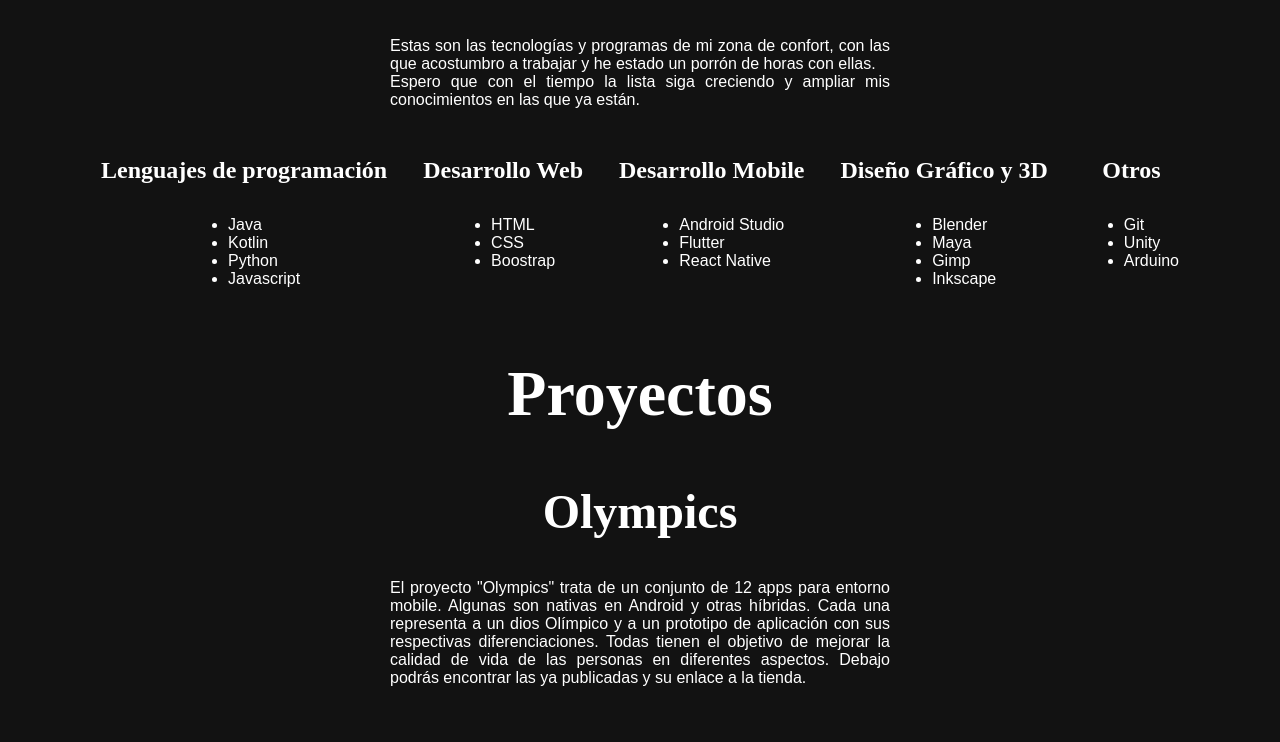
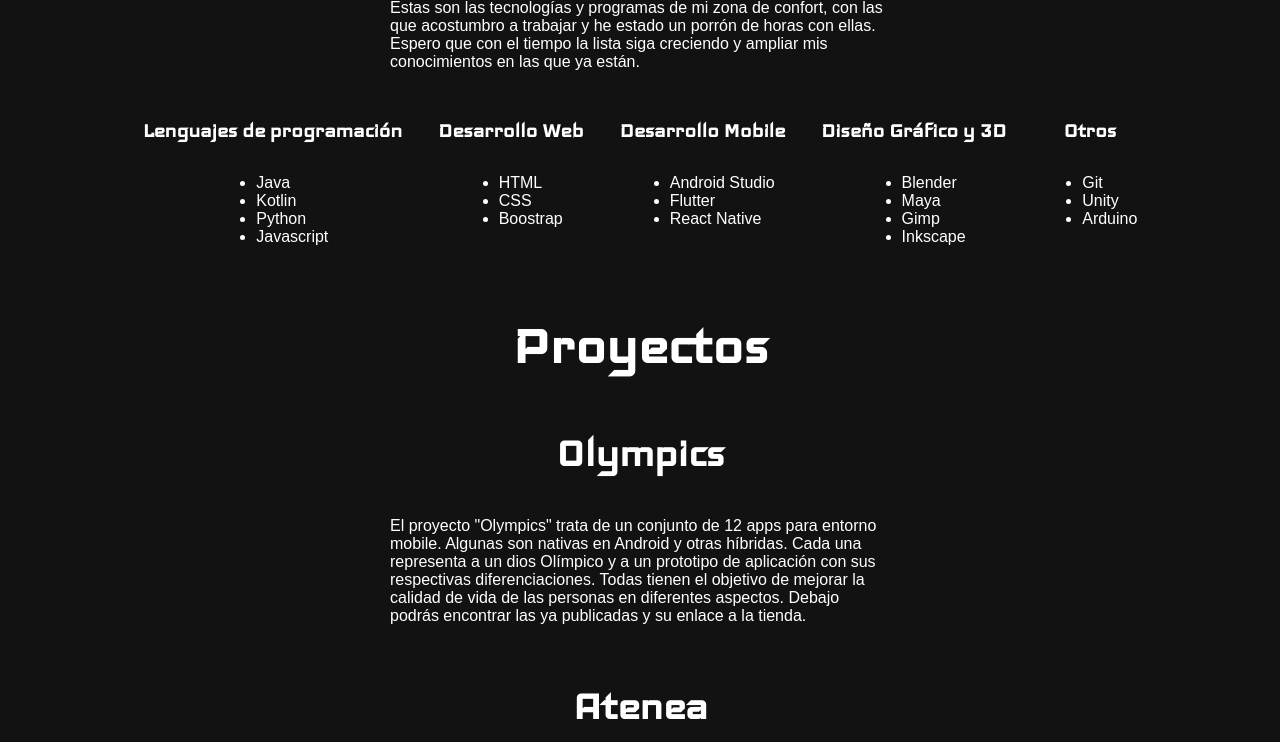
Before and after one commit to emedp/emedp.github.io, a plain HTML site: page index.html in a window 1280 px wide. Shown: the part 766-1508 px from the top of the page. Drawn offline with Linux system fonts and the light colour scheme.

Commit message:
brand font

```diff
--- a/style.css
+++ b/style.css
@@ -6,6 +6,13 @@ NEGRO:
 #000000
 GRIS: #121212
 */
+
+/* FONTS */
+
+@font-face {
+  font-family: Iceland;
+  src: url(assets/fonts/Iceland-Regular.ttf);
+}
 
 /* HTML BASIC TAGS */
 
@@ -34,7 +41,7 @@ footer {
 
 h1, h2, h3, h4, h5, h6 {
   color: white;
-  font-family: Iceland;
+  font-family: Iceland, Arial, Helvetica, sans-serif;
 }
 
 h1 {
@@ -61,7 +68,7 @@ p, a, li {
 }
 
 p {
-  text-align: justify;
+  text-align: left;
   margin: auto;
 }
 
```
Also changed, not shown: assets/fonts/Iceland-Regular.ttf (added).
